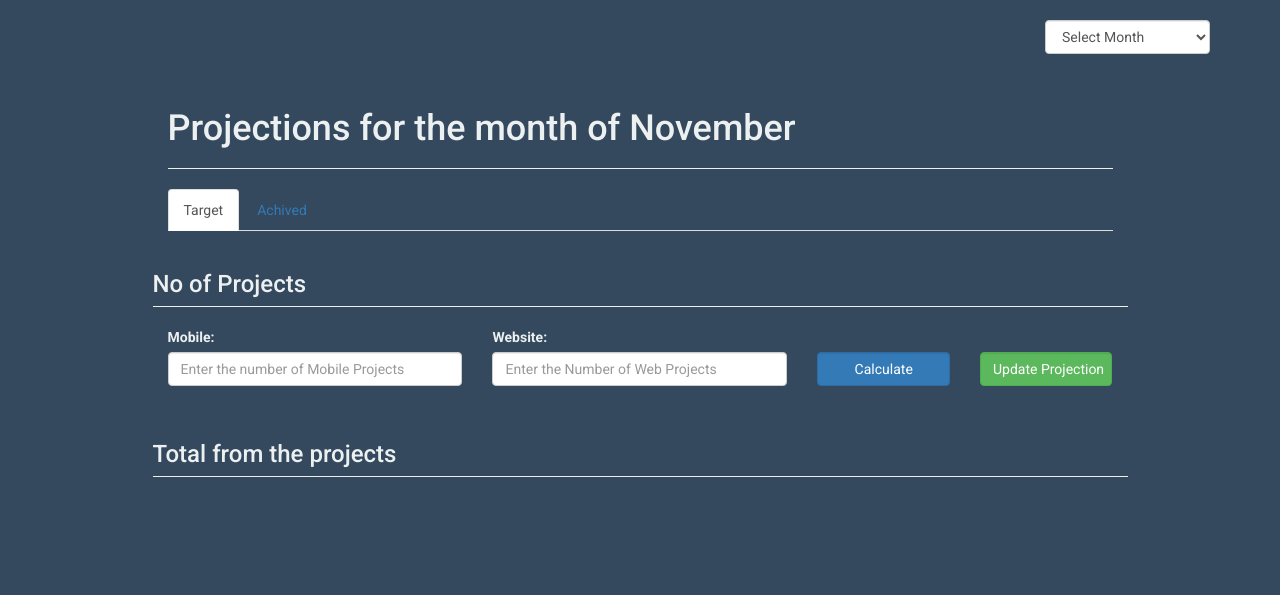
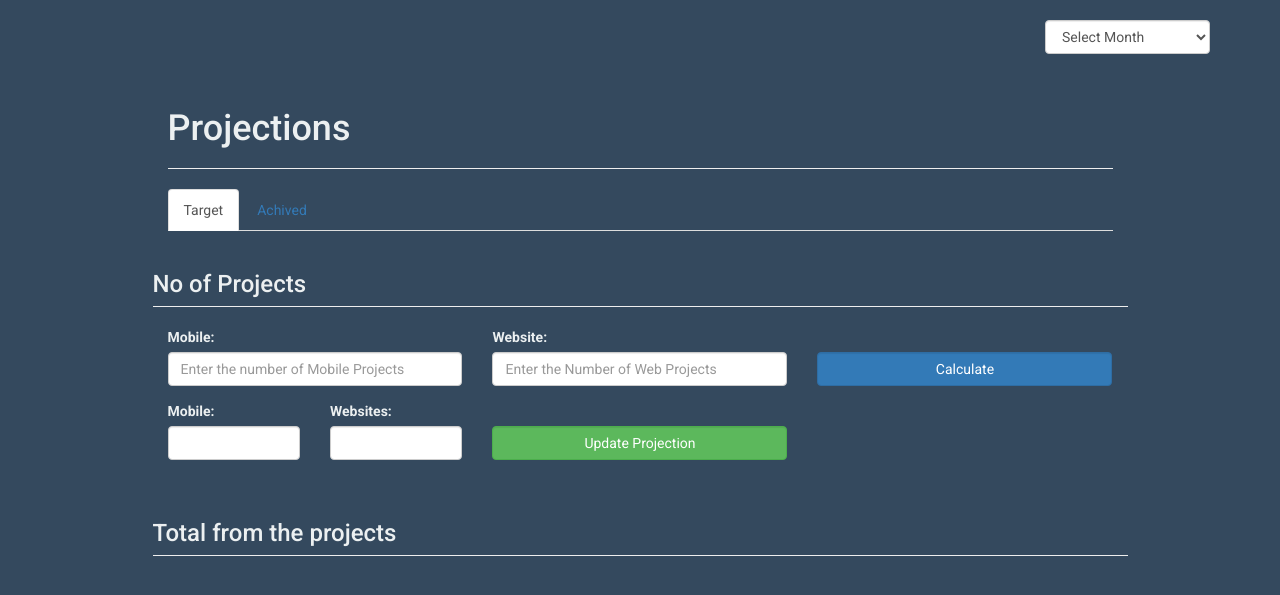
Before and after one commit to aakashdhar/amigoscrm, a PHP site: page /projection.php?month=11 in a window 1280 px wide. Shown: the part 52-647 px from the top of the page. Run offline with PHP 8.4, Linux system fonts and the light colour scheme; tables that the repository leaves empty or names only in its code hold one stand-in row (values such as "Sample post"); data that the repository does not hold is empty.

Commit message:
started working on projection

```diff
--- a/includes/nav.php
+++ b/includes/nav.php
@@ -20,7 +20,7 @@
         <li><a href="modifyproject.php">Modify Project</a></li>
       </ul>
       <ul class="nav navbar-nav navbar-right">
-        <li><a href="projection.php"><i class="fa fa-product-hunt"></i>  Projection</a></li>
+        <li><a href="projection.php?month=<?= date('m') ?>"><i class="fa fa-product-hunt"></i>  Projection</a></li>
         <li class="dropdown">
           <a href="#" class="dropdown-toggle" data-toggle="dropdown" role="button" aria-haspopup="true" aria-expanded="false"><i class="fa fa-flag-o" aria-hidden="true"></i>  Follow Up <span class="caret"></span></a>
           <ul class="dropdown-menu">
--- a/projection.php
+++ b/projection.php
@@ -5,6 +5,22 @@
   }
 </style>
 <?php
+  $month = $_REQUEST['month'];
+  // for getting a count and sum of all the amount for website
+  $sql_website = "SELECT SUM(`finalized_amount`), COUNT(`finalized_amount`) from `tbl_project` WHERE `project_type` = 'Website' and `start_date` LIKE '%$month%'";
+  $result_website = mysqli_query($con,$sql_website);
+  $row = mysqli_fetch_row($result_website);
+  $actual_website_total = $row[0];
+  $actual_website_achived = $row[1];
+
+  // for getting a count and sum of all the amount for website
+  $sql_mobile = "SELECT SUM(`finalized_amount`), COUNT(`finalized_amount`) from `tbl_project` WHERE `project_type` = 'Website' and `start_date` LIKE '%$month%'";
+  $result_mobile = mysqli_query($con,$sql_mobile);
+  $row = mysqli_fetch_row($result_mobile);
+  $actual_mobile_total = $row[0];
+  $actual_mobile_achived = $row[1];
+  // for getting the total of both mobile and website
+  $achived_overall_total =   $actual_mobile_total + $actual_website_total;
 
  ?>
 <div class="container">
@@ -21,7 +37,7 @@
     </form>
     <div class="col-md-10 col-md-offset-1">
       <div class="page-header">
-        <h1>Projections for the month of <?= date('F') ?></h1>
+        <h1>Projections</h1>
       </div>
       <div>
         <!-- Tab menu -->
@@ -44,13 +60,28 @@
                   <label for="web" class="control-label">Website:</label>
                   <input type="text" class="form-control" id="web" name="web" placeholder="Enter the Number of Web Projects">
                 </div>
-                <div class="form-group col-md-2">
+                <div class="form-group col-md-4">
                   <label for="">&nbsp;</label>
                   <input type="submit" class="form-control btn btn-primary" id="submit" name="submit" value="Calculate">
                 </div>
+                <?php
+                    if (isset($_edit['id'])) {
+                      # code...
+                    } else {
+                      # code...
+                    }
+                 ?>
                 <div class="form-group col-md-2">
+                  <label for="" class="control-label">Mobile:</label>
+                  <label class="form-control text-center" value=""></label>
+                </div>
+                <div class="form-group col-md-2">
+                  <label for="" class="control-label">Websites:</label>
+                  <label class="form-control text-center" value=""></label>
+                </div>
+                <div class="form-group col-md-4">
                   <label for="">&nbsp;</label>
-                  <input type="submit" class="form-control btn btn-success" id="edit" name="edit" value="Update Projection">
+                  <a href="<?= $_SERVER['PHP_SELF'] ?>" class="btn btn-success form-control">Update Projection</a>
                 </div>
               </form>
             </div>
```
